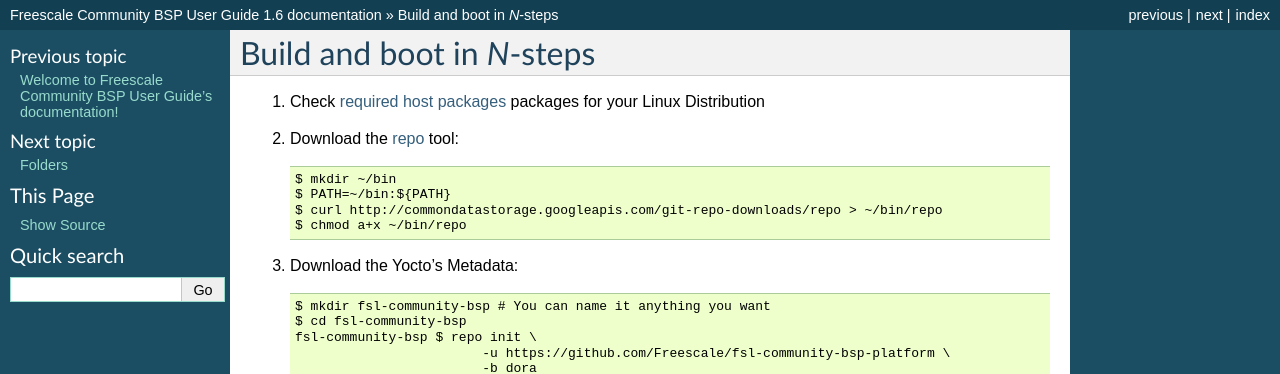
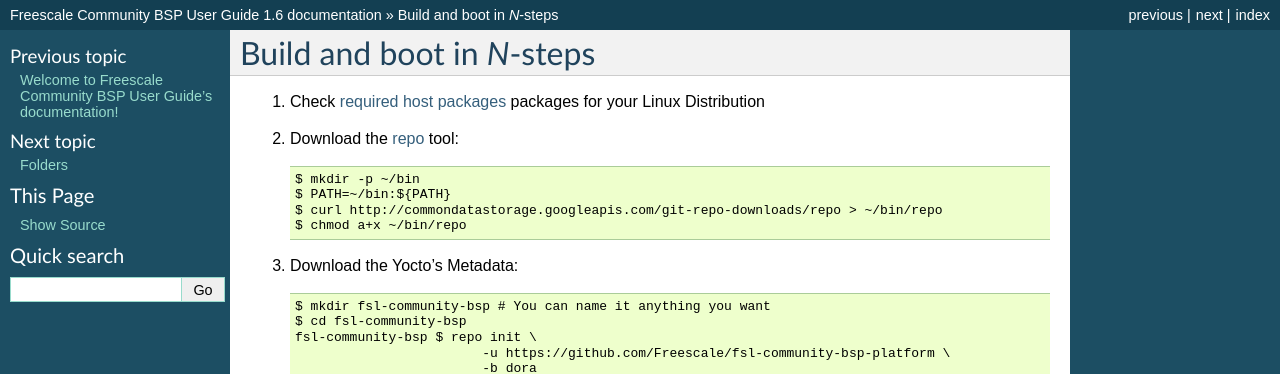
Before and after one commit to Freescale/Documentation, a Sphinx documentation site: the page built from user-guide/source/nsteps.rst, in a window 1280 px wide. Shown: the top 374 px of the page. Built offline with Sphinx 7.4.7, drawn with Linux system fonts in a browser that asks for light colours.

```diff
--- a/user-guide/source/nsteps.rst
+++ b/user-guide/source/nsteps.rst
@@ -5,7 +5,7 @@ Build and boot in *N*-steps
 
 2. Download the `repo`_ tool::
 
-    $ mkdir ~/bin
+    $ mkdir -p ~/bin
     $ PATH=~/bin:${PATH}
     $ curl http://commondatastorage.googleapis.com/git-repo-downloads/repo > ~/bin/repo
     $ chmod a+x ~/bin/repo
```
